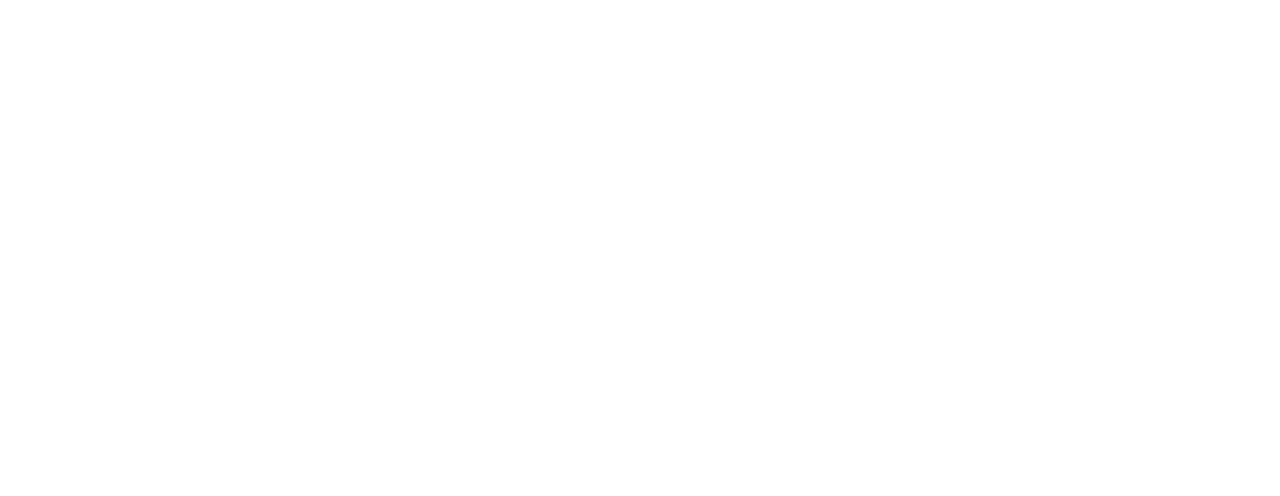
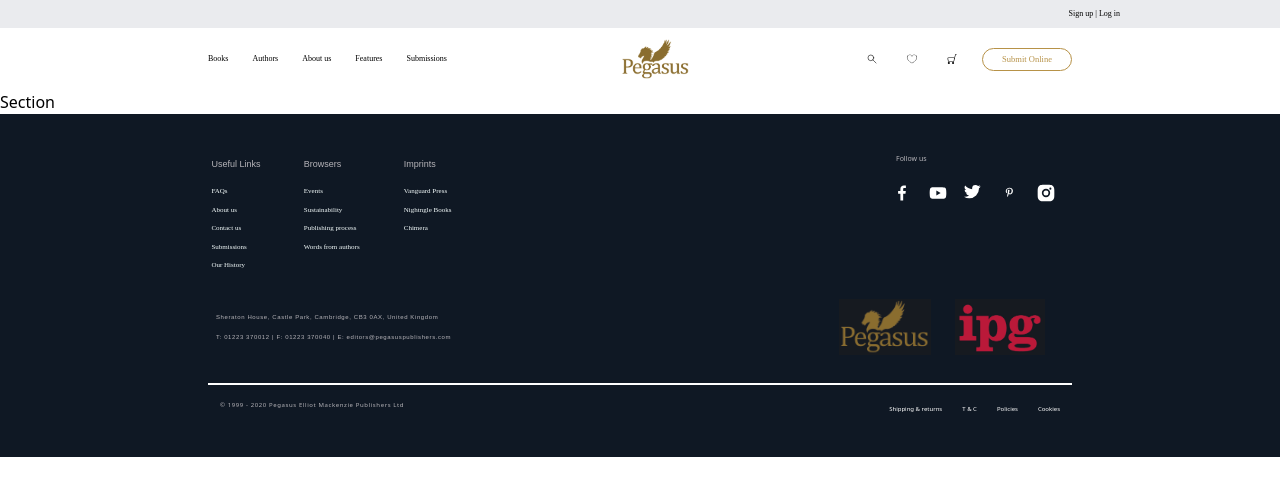
Before and after one commit to Hadees621/pegasus, a React (Create React App) app: page /terms in a window 1280 px wide. Before the commit this address had no page. Shown: the top 496 px of the page. Built offline with nearby package versions, Linux system fonts and the light colour scheme.

Commit message:
base routing

```diff
--- a/src/App.js
+++ b/src/App.js
@@ -8,6 +8,8 @@ import About from "./pages/about/About";
 import Authors from "./pages/authors/Authors";
 import Features from "./pages/features/Features";
 import Submissions from "./pages/submissions/Submissions";
+import Terms from "./pages/terms-and-conditions/Terms";
+// import Terms from "./pages/terms-and-conditions/Terms";
 
 function App() {
   return (
@@ -21,7 +23,7 @@ function App() {
           <Route path="/authors" element={<Authors />} />
           <Route path="/features" element={<Features />} />
           <Route path="/submissions" element={<Submissions />} />
-
+          <Route path="/terms" element={<Terms />} />
         </Routes>
       </Router>
     </div>
--- /dev/null
+++ b/src/pages/terms-and-conditions/Terms.js
@@ -0,0 +1,17 @@
+import React from "react";
+import Footer from "../../components/Footer";
+import Header from "../../components/header/Header";
+import Section from "./components/Section";
+
+const Terms = () => {
+
+    return (
+        <>
+            <Header />
+            <Section />
+            <Footer />
+        </>
+    );
+};
+
+export default Terms;
--- /dev/null
+++ b/src/pages/terms-and-conditions/components/Section.js
@@ -0,0 +1,11 @@
+import React from "react";
+
+const Section = () => {
+    return (
+        <>
+            Section
+        </>
+    );
+};
+
+export default Section;
```
